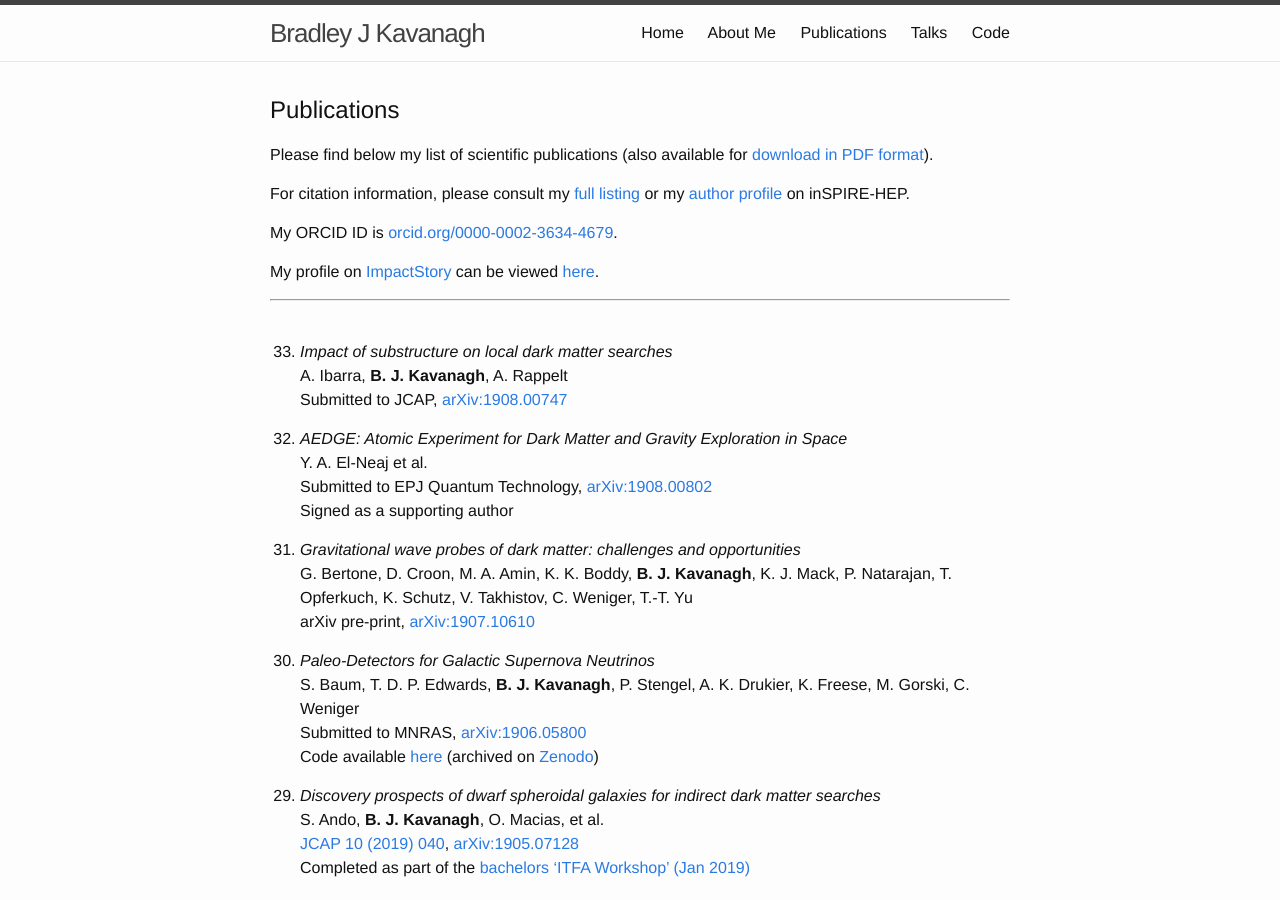
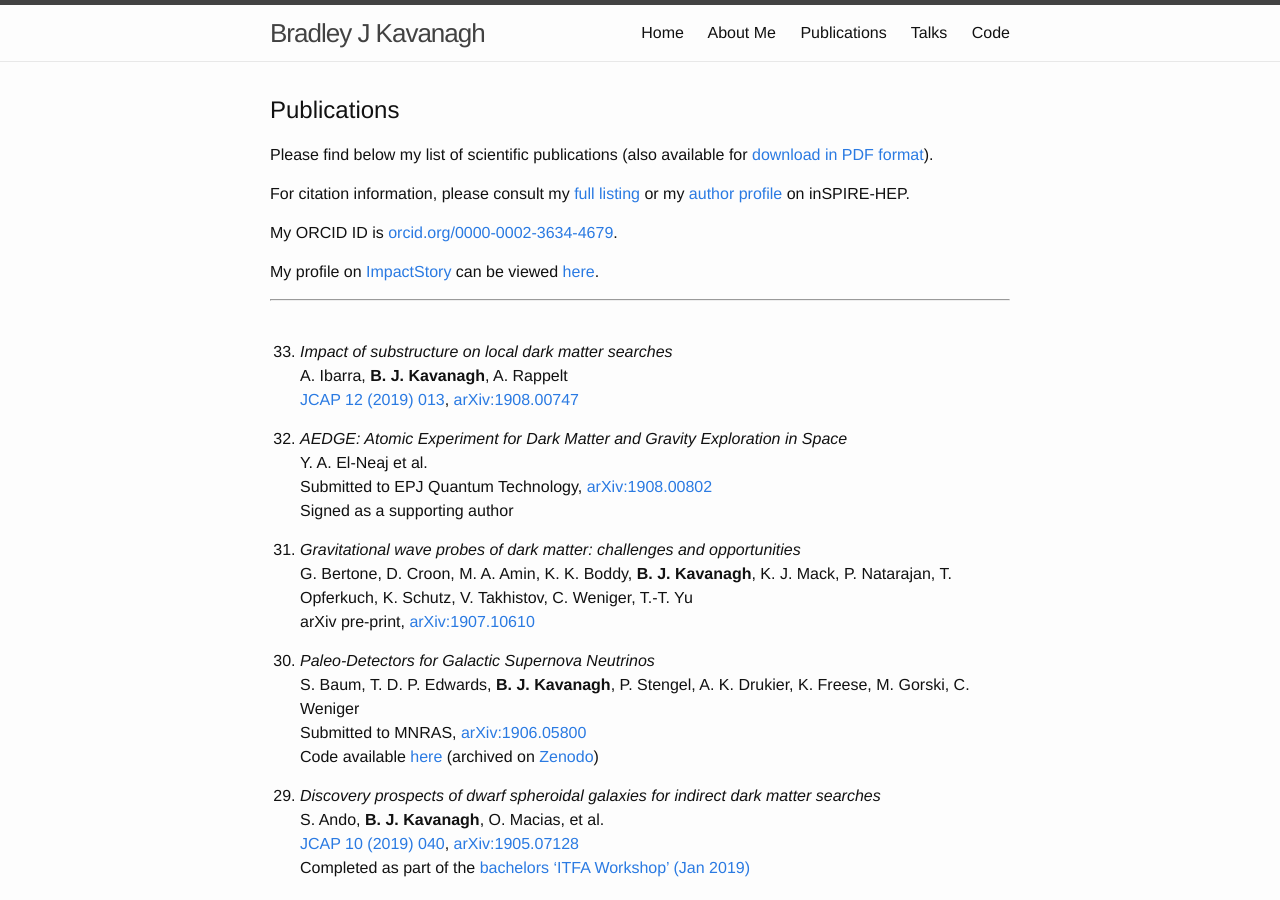
Before and after one commit to bradkav/bradkav.github.io, a Jekyll site: the page built from publications.md, in a window 1280 px wide and 900 px high. Built offline with Jekyll 4.4.1, drawn with Linux system fonts in a browser that asks for light colours.

Commit message:
Added new publication refs

```diff
--- a/publications.md
+++ b/publications.md
@@ -21,7 +21,7 @@ My profile on [ImpactStory](https://impactstory.org/) can be viewed [here](https
 
 33. *Impact of substructure on local dark matter searches*
 A. Ibarra, **B. J. Kavanagh**, A. Rappelt
-Submitted to JCAP, [arXiv:1908.00747](https://arxiv.org/abs/1908.00747)
+[JCAP 12 (2019) 013](https://doi.org/10.1088/1475-7516/2019/12/013), [arXiv:1908.00747](https://arxiv.org/abs/1908.00747)
 
 32. *AEDGE: Atomic Experiment for Dark Matter and Gravity Exploration in Space*
 Y. A. El-Neaj et al.
```
Also changed, not shown: 2 other files.
